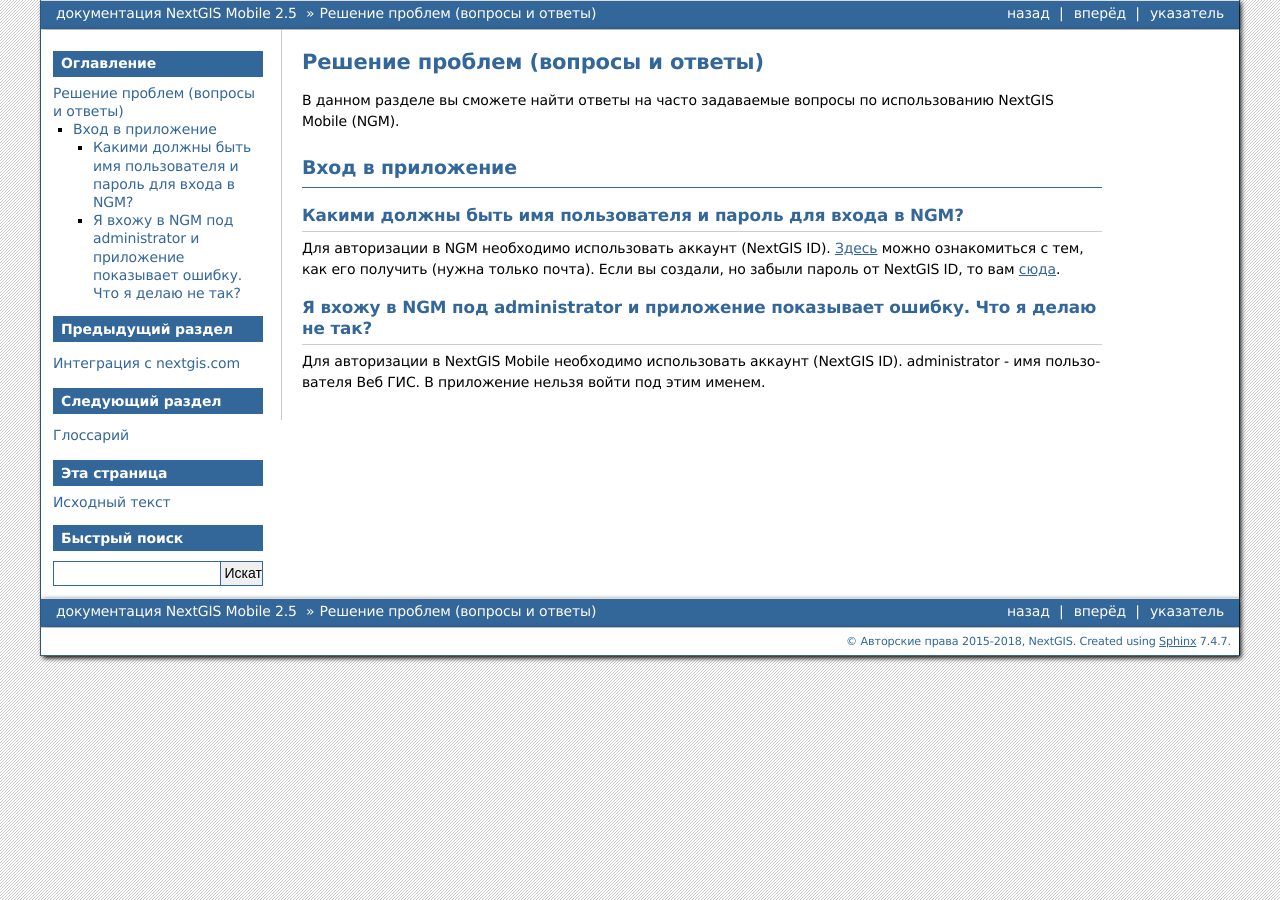
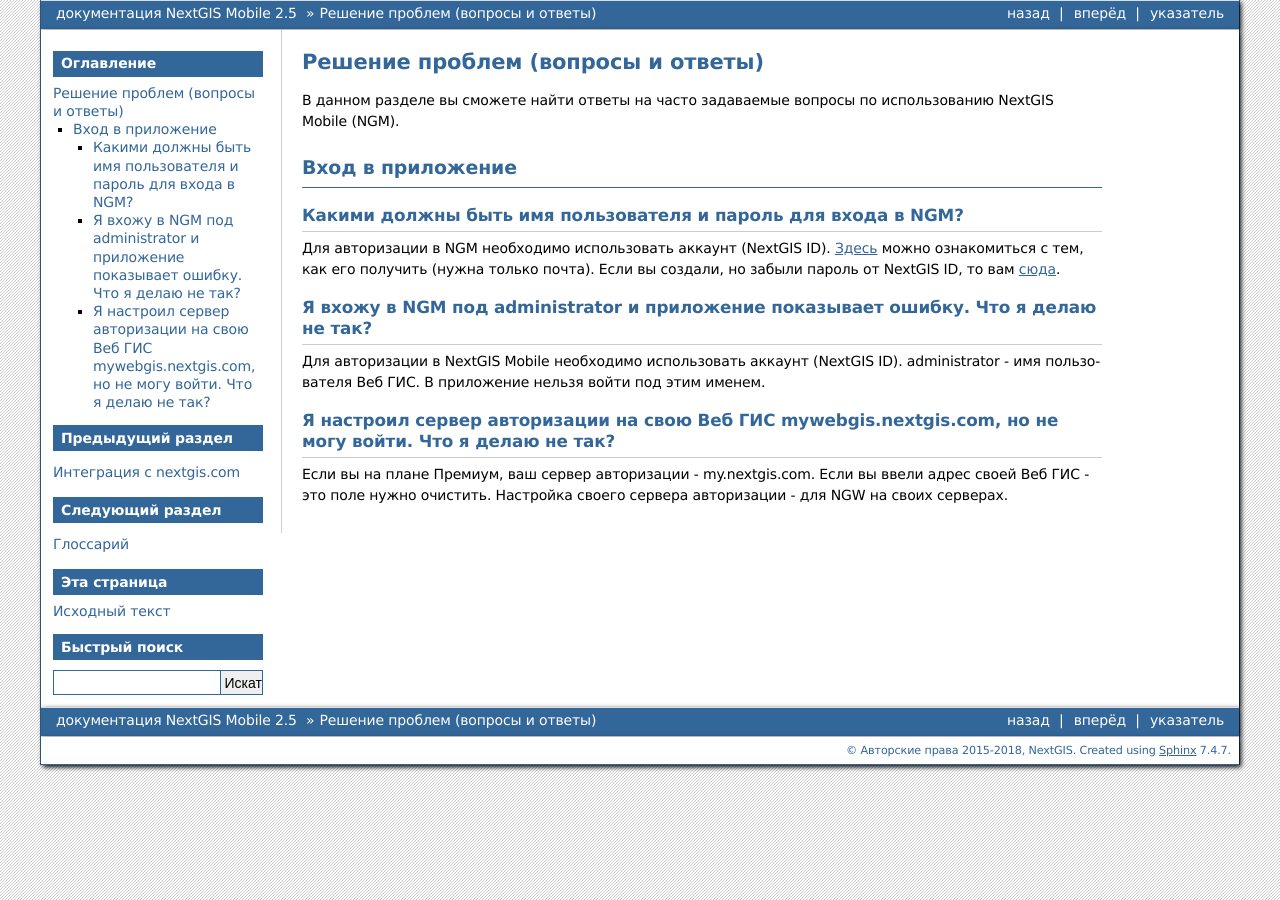
Before and after one commit to nextgis/docs_ngmobile, a Sphinx documentation site: the page built from source/faq_ngmobile.rst, in a window 1280 px wide. Built offline with Sphinx 7.4.7, drawn with Linux system fonts in a browser that asks for light colours; formulas are drawn with MathJax 3.

Commit message:
auth server error ru

```diff
--- a/source/faq_ngmobile.rst
+++ b/source/faq_ngmobile.rst
@@ -11,9 +11,14 @@
 -----------------
 
 Какими должны быть имя пользователя и пароль для входа в NGM?
-~~~~~~~~~~~~~~~~~~~~~~~~~~~~~~~~~~~~~~~~~~~~~~~~~~~~~~~~~~~~~~~~~~~~~~~~~~~
+~~~~~~~~~~~~~~~~~~~~~~~~~~~~~~~~~~~~~~~~~~~~~~~~~~~~~~~~~~~~~
 Для авторизации в NGM необходимо использовать аккаунт (NextGIS ID). `Здесь <https://docs.nextgis.ru/docs_ngcom/source/create.html#nextgis-id/>`_ можно ознакомиться с тем, как его получить (нужна только почта). Если вы создали, но забыли пароль от NextGIS ID, то вам `сюда <https://docs.nextgis.ru/docs_ngcom/source/faq_webgis.html#q-nextgis-id/>`_.
 
 Я вхожу в NGM под administrator и приложение показывает ошибку. Что я делаю не так?
-~~~~~~~~~~~~~~~~~~~~~~~~~~~~~~~~~~~~~~~~~~~~~~~~~~~~~~~~~~~~~~~~~~~~~~~~~~~~~~~~~~~~~~
+~~~~~~~~~~~~~~~~~~~~~~~~~~~~~~~~~~~~~~~~~~~~~~~~~~~~~~~~~~~~~~~~~~~~~~~~~~~~~~~~~~~
 Для авторизации в NextGIS Mobile необходимо использовать аккаунт (NextGIS ID). administrator - имя пользователя Веб ГИС. В приложение нельзя войти под этим именем.
+
+Я настроил сервер авторизации на свою Веб ГИС mywebgis.nextgis.com, но не могу войти. Что я делаю не так?
+~~~~~~~~~~~~~~~~~~~~~~~~~~~~~~~~~~~~~~~~~~~~~~~~~~~~~~~~~~~~~~~~~~~~~~~~~~~~~~~~~~~~~~~~~~~~~~~~~~~~~~~~~
+Если вы на плане Премиум, ваш сервер авторизации - my.nextgis.com. Если вы ввели адрес своей Веб ГИС - это поле нужно очистить.
+Настройка своего сервера авторизации - для NGW на своих серверах.
```
